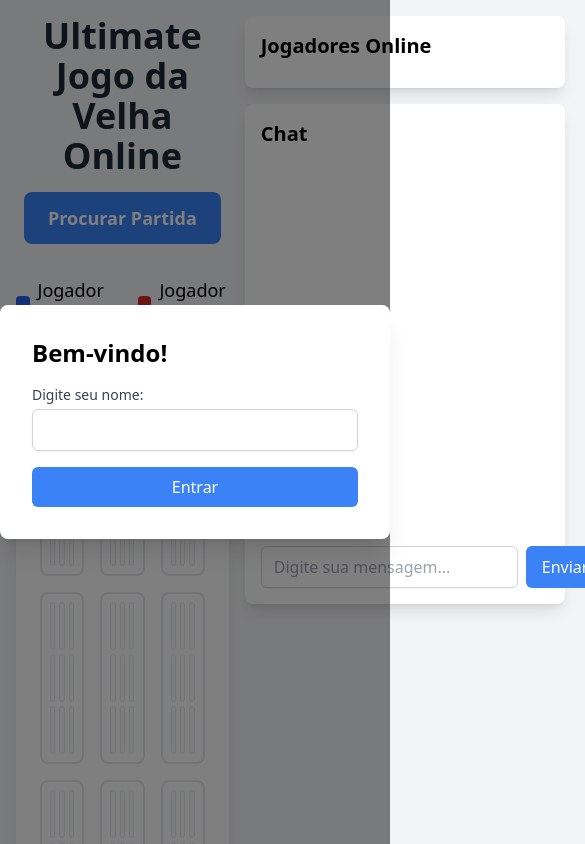
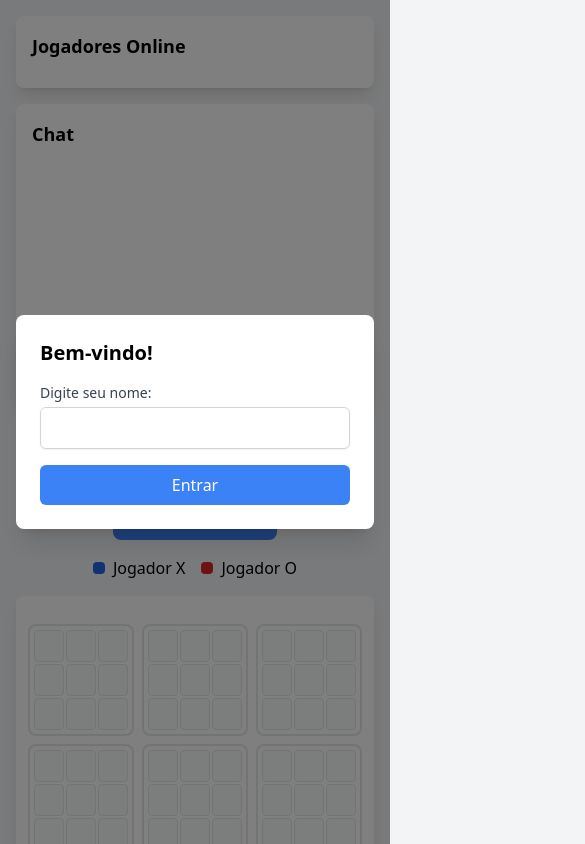
Before and after one commit to devmaicon85/jogo-velha-turbo-multiusuario, a website: page index.html in a window 390 px wide. Shown: the top 844 px of the page, 585 px wide, since content can reach past the window. Drawn offline with nearby package versions, Linux system fonts and the light colour scheme; no server answers.

Commit message:
update responsividade

```diff
--- a/index.html
+++ b/index.html
@@ -9,9 +9,9 @@
 </head>
 <body class="bg-gray-100 min-h-screen">
     <!-- Modal de Nome -->
-    <div id="modal-nome" class="fixed inset-0 bg-black bg-opacity-50 flex items-center justify-center z-50">
-        <div class="bg-white p-8 rounded-lg shadow-xl max-w-md w-full">
-            <h2 class="text-2xl font-bold mb-4">Bem-vindo!</h2>
+    <div id="modal-nome" class="fixed inset-0 bg-black bg-opacity-50 flex items-center justify-center z-50 p-4">
+        <div class="bg-white p-6 sm:p-8 rounded-lg shadow-xl w-full max-w-md">
+            <h2 class="text-xl sm:text-2xl font-bold mb-4">Bem-vindo!</h2>
             <form id="form-nome" class="space-y-4">
                 <div>
                     <label for="nome" class="block text-sm font-medium text-gray-700">Digite seu nome:</label>
@@ -26,83 +26,84 @@
         </div>
     </div>
 
-    <div class="container mx-auto p-4 flex gap-4">
+    <div class="container mx-auto p-4">
         <!-- Área principal do jogo -->
-        <div class="flex-1">
-            <h1 class="text-4xl font-bold text-center mb-4 text-gray-800">Ultimate Jogo da Velha Online</h1>
+        <div class="flex flex-col lg:flex-row gap-4">
+            <div class="flex-1 order-2 lg:order-1">
+                <h1 class="text-2xl sm:text-3xl lg:text-4xl font-bold text-center mb-4 text-gray-800">Ultimate Jogo da Velha Online</h1>
 
                 <!-- Menu inicial -->
-            <div id="menu-inicial" class="max-w-md mx-auto text-center mb-8">
-                <button id="procurar-partida" class="bg-blue-500 hover:bg-blue-600 text-white font-bold py-3 px-6 rounded-lg text-lg transition-colors">
+                <div id="menu-inicial" class="max-w-md mx-auto text-center mb-4 sm:mb-8">
+                    <button id="procurar-partida" class="bg-blue-500 hover:bg-blue-600 text-white font-bold py-2 sm:py-3 px-4 sm:px-6 rounded-lg text-base sm:text-lg transition-colors">
                         Procurar Partida
                     </button>
-                <div id="status-conexao" class="mt-4 text-lg text-gray-600"></div>
+                    <div id="status-conexao" class="mt-2 sm:mt-4 text-base sm:text-lg text-gray-600"></div>
                 </div>
 
                 <!-- Legenda dos jogadores -->
-            <div class="flex justify-center gap-8 mb-6">
+                <div class="flex justify-center gap-4 sm:gap-8 mb-4 sm:mb-6">
                     <div class="flex items-center gap-2">
-                    <span class="w-4 h-4 bg-blue-600 rounded"></span>
-                    <span class="text-lg" id="jogador-x">Jogador X</span>
+                        <span class="w-3 sm:w-4 h-3 sm:h-4 bg-blue-600 rounded"></span>
+                        <span class="text-base sm:text-lg" id="jogador-x">Jogador X</span>
                     </div>
                     <div class="flex items-center gap-2">
-                    <span class="w-4 h-4 bg-red-600 rounded"></span>
-                    <span class="text-lg" id="jogador-o">Jogador O</span>
+                        <span class="w-3 sm:w-4 h-3 sm:h-4 bg-red-600 rounded"></span>
+                        <span class="text-base sm:text-lg" id="jogador-o">Jogador O</span>
                     </div>
                 </div>
 
-            <div class="max-w-4xl mx-auto bg-white rounded-lg shadow-lg p-6">
-                <div id="status" class="text-2xl font-semibold text-center mb-6 text-gray-700"></div>
+                <div class="bg-white rounded-lg shadow-lg p-3 sm:p-6">
+                    <div id="status" class="text-xl sm:text-2xl font-semibold text-center mb-4 sm:mb-6 text-gray-700"></div>
                     <!-- Tabuleiro principal -->
-                <div class="grid grid-cols-3 gap-4" id="main-board">
+                    <div class="grid grid-cols-3 gap-2 sm:gap-4" id="main-board">
                         <!-- 9 mini tabuleiros -->
-                    <div class="mini-board p-2 rounded-lg border-2 border-gray-200">
-                        <div class="grid grid-cols-3 gap-1"></div>
+                        <div class="mini-board p-1 sm:p-2 rounded-lg border-2 border-gray-200">
+                            <div class="grid grid-cols-3 gap-0.5 sm:gap-1"></div>
                         </div>
-                    <div class="mini-board p-2 rounded-lg border-2 border-gray-200">
-                        <div class="grid grid-cols-3 gap-1"></div>
+                        <div class="mini-board p-1 sm:p-2 rounded-lg border-2 border-gray-200">
+                            <div class="grid grid-cols-3 gap-0.5 sm:gap-1"></div>
                         </div>
-                    <div class="mini-board p-2 rounded-lg border-2 border-gray-200">
-                        <div class="grid grid-cols-3 gap-1"></div>
+                        <div class="mini-board p-1 sm:p-2 rounded-lg border-2 border-gray-200">
+                            <div class="grid grid-cols-3 gap-0.5 sm:gap-1"></div>
                         </div>
-                    <div class="mini-board p-2 rounded-lg border-2 border-gray-200">
-                        <div class="grid grid-cols-3 gap-1"></div>
+                        <div class="mini-board p-1 sm:p-2 rounded-lg border-2 border-gray-200">
+                            <div class="grid grid-cols-3 gap-0.5 sm:gap-1"></div>
                         </div>
-                    <div class="mini-board p-2 rounded-lg border-2 border-gray-200">
-                        <div class="grid grid-cols-3 gap-1"></div>
+                        <div class="mini-board p-1 sm:p-2 rounded-lg border-2 border-gray-200">
+                            <div class="grid grid-cols-3 gap-0.5 sm:gap-1"></div>
                         </div>
-                    <div class="mini-board p-2 rounded-lg border-2 border-gray-200">
-                        <div class="grid grid-cols-3 gap-1"></div>
+                        <div class="mini-board p-1 sm:p-2 rounded-lg border-2 border-gray-200">
+                            <div class="grid grid-cols-3 gap-0.5 sm:gap-1"></div>
                         </div>
-                    <div class="mini-board p-2 rounded-lg border-2 border-gray-200">
-                        <div class="grid grid-cols-3 gap-1"></div>
+                        <div class="mini-board p-1 sm:p-2 rounded-lg border-2 border-gray-200">
+                            <div class="grid grid-cols-3 gap-0.5 sm:gap-1"></div>
                         </div>
-                    <div class="mini-board p-2 rounded-lg border-2 border-gray-200">
-                        <div class="grid grid-cols-3 gap-1"></div>
+                        <div class="mini-board p-1 sm:p-2 rounded-lg border-2 border-gray-200">
+                            <div class="grid grid-cols-3 gap-0.5 sm:gap-1"></div>
                         </div>
-                    <div class="mini-board p-2 rounded-lg border-2 border-gray-200">
-                        <div class="grid grid-cols-3 gap-1"></div>
+                        <div class="mini-board p-1 sm:p-2 rounded-lg border-2 border-gray-200">
+                            <div class="grid grid-cols-3 gap-0.5 sm:gap-1"></div>
                         </div>
                     </div>
-                <button id="reset" class="mt-6 w-full bg-gray-800 hover:bg-gray-700 text-white font-bold py-3 px-4 rounded-lg transition-colors">
+                    <button id="reset" class="mt-4 sm:mt-6 w-full bg-gray-800 hover:bg-gray-700 text-white font-bold py-2 sm:py-3 px-4 rounded-lg transition-colors text-base sm:text-lg">
                         Reiniciar Jogo
                     </button>
                 </div>
             </div>
 
             <!-- Sidebar com lista de jogadores e chat -->
-        <div class="w-80 space-y-4">
+            <div class="order-1 lg:order-2 lg:w-80 space-y-4">
                 <!-- Lista de Jogadores -->
                 <div class="bg-white rounded-lg shadow-lg p-4">
-                <h2 class="text-xl font-bold mb-3">Jogadores Online</h2>
+                    <h2 class="text-lg sm:text-xl font-bold mb-3">Jogadores Online</h2>
                     <ul id="lista-jogadores" class="space-y-2">
                         <!-- Jogadores serão adicionados aqui -->
                     </ul>
                 </div>
 
                 <!-- Chat -->
-            <div class="bg-white rounded-lg shadow-lg p-4 flex flex-col h-[500px]">
-                <h2 class="text-xl font-bold mb-3">Chat</h2>
+                <div class="bg-white rounded-lg shadow-lg p-4 flex flex-col h-[300px] sm:h-[400px] lg:h-[500px]">
+                    <h2 class="text-lg sm:text-xl font-bold mb-3">Chat</h2>
                     <div id="mensagens" class="flex-1 overflow-y-auto space-y-2 mb-4">
                         <!-- Mensagens serão adicionadas aqui -->
                     </div>
@@ -110,13 +111,14 @@
                         <input type="text" id="mensagem" placeholder="Digite sua mensagem..."
                             class="flex-1 px-3 py-2 border border-gray-300 rounded-md shadow-sm focus:outline-none focus:ring-blue-500 focus:border-blue-500">
                         <button type="submit"
-                        class="bg-blue-500 text-white px-4 py-2 rounded-md hover:bg-blue-600 transition-colors">
+                            class="bg-blue-500 text-white px-3 sm:px-4 py-2 rounded-md hover:bg-blue-600 transition-colors">
                             Enviar
                         </button>
                     </form>
                 </div>
             </div>
         </div>
+    </div>
     <script src="script.js"></script>
 </body>
 </html>
--- a/script.js
+++ b/script.js
@@ -20,6 +20,8 @@ class UltimateJogoDaVelha {
         this.inicializarTabuleiro();
         this.inicializarEventos();
         this.mostrarModalNome();
+        this.ajustarTamanhoCelulas();
+        window.addEventListener('resize', () => this.ajustarTamanhoCelulas());
     }
 
     mostrarModalNome() {
@@ -152,7 +154,7 @@ class UltimateJogoDaVelha {
     adicionarMensagemChat(data) {
         const mensagens = document.getElementById('mensagens');
         const div = document.createElement('div');
-        div.className = 'p-2 rounded';
+        div.className = 'p-2 rounded text-sm sm:text-base';
 
         if (data.jogador === this.nomeJogador) {
             div.classList.add('bg-blue-100', 'text-right');
@@ -163,7 +165,7 @@ class UltimateJogoDaVelha {
         div.innerHTML = `
             <span class="font-bold">${data.jogador}</span>
             <span class="text-xs text-gray-500">${data.timestamp}</span>
-            <p>${data.mensagem}</p>
+            <p class="break-words">${data.mensagem}</p>
         `;
 
         mensagens.appendChild(div);
@@ -173,7 +175,7 @@ class UltimateJogoDaVelha {
     adicionarMensagemSistema(mensagem) {
         const mensagens = document.getElementById('mensagens');
         const div = document.createElement('div');
-        div.className = 'p-2 text-center text-sm text-gray-500';
+        div.className = 'p-2 text-center text-xs sm:text-sm text-gray-500';
         div.textContent = mensagem;
         mensagens.appendChild(div);
         mensagens.scrollTop = mensagens.scrollHeight;
@@ -185,12 +187,13 @@ class UltimateJogoDaVelha {
             const grid = board.querySelector('.grid');
             for (let i = 0; i < 9; i++) {
                 const cell = document.createElement('button');
-                cell.className = 'cell w-full h-12 bg-gray-50 hover:bg-white text-3xl font-bold rounded transition-colors border border-gray-200';
+                cell.className = 'cell w-full bg-gray-50 hover:bg-white font-bold rounded transition-colors border border-gray-200';
                 cell.dataset.board = boardIndex;
                 cell.dataset.cell = i;
                 grid.appendChild(cell);
             }
         });
+        this.ajustarTamanhoCelulas();
     }
 
     inicializarEventos() {
@@ -315,6 +318,22 @@ class UltimateJogoDaVelha {
         this.atualizarStatus('Clique em "Procurar Partida" para começar');
         this.adicionarMensagemSistema('O jogo foi reiniciado.');
     }
+
+    ajustarTamanhoCelulas() {
+        const cells = document.querySelectorAll('.cell');
+        const isMobile = window.innerWidth < 640; // breakpoint sm do Tailwind
+
+        cells.forEach(cell => {
+            // Ajusta o tamanho da fonte e altura das células
+            if (isMobile) {
+                cell.classList.remove('h-12', 'text-3xl');
+                cell.classList.add('h-8', 'text-xl');
+            } else {
+                cell.classList.remove('h-8', 'text-xl');
+                cell.classList.add('h-12', 'text-3xl');
+            }
+        });
+    }
 }
 
 // Iniciar o jogo quando a página carregar
```
Lines whose indentation alone changed are shown as unchanged.
